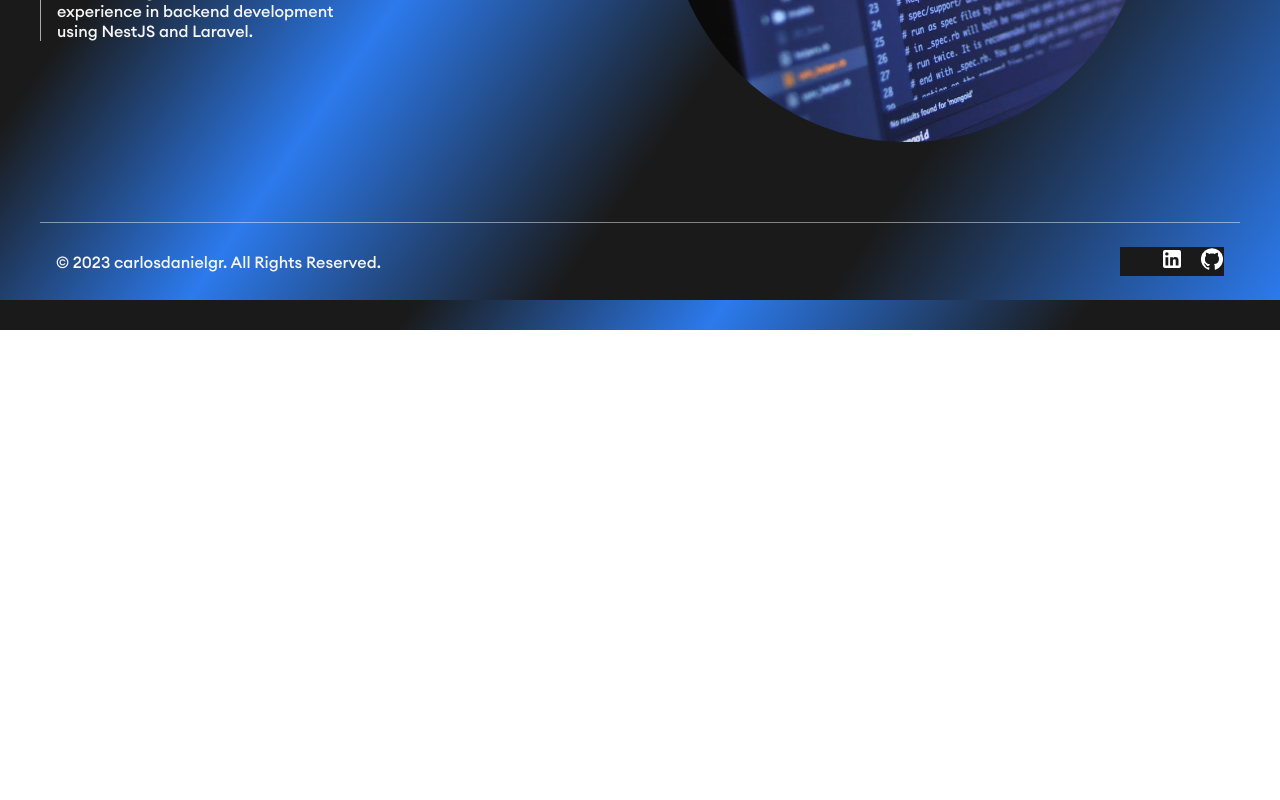
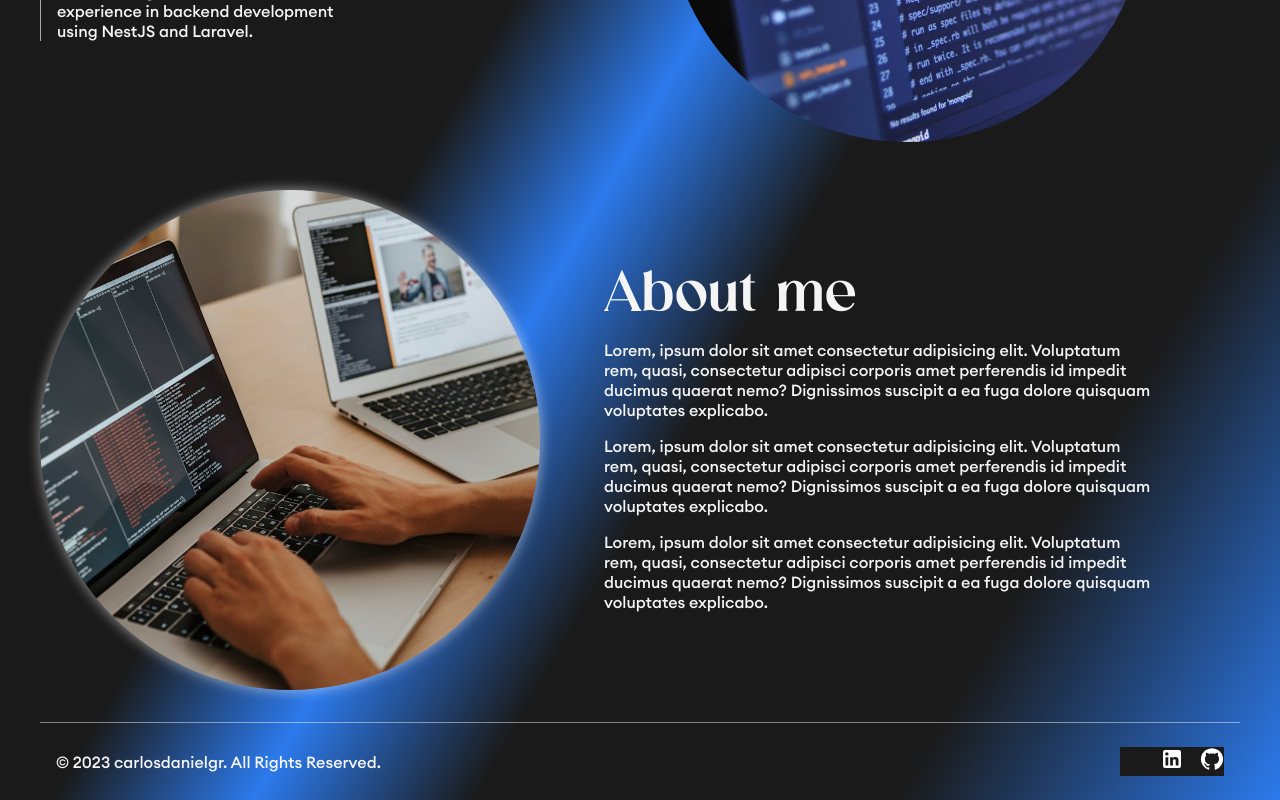
Before and after one commit to CarlosDanielGR/portfolio, a React (Vite) app: page / in a window 1280 px wide. Shown: the part 470-1270 px from the top of the page. Before the commit the page ends 800 px from the top, so only its background shows below. Built offline with nearby package versions, Linux system fonts and the light colour scheme.

Commit message:
About me component created

```diff
--- a/src/App.css
+++ b/src/App.css
@@ -3,11 +3,8 @@
   max-width: 1200px;
   margin: 0 auto;
 }
-.main-content-right {
-  margin-top: 1rem;
-}
 
-@media screen and (min-width: 900px) {
+/* @media screen and (min-width: 900px) {
   .main-content {
     display: flex;
     gap: 2rem;
@@ -21,4 +18,4 @@
   .main-content-right {
     flex-basis: 55%;
   }
-}
+} */
--- a/src/App.tsx
+++ b/src/App.tsx
@@ -5,6 +5,7 @@ import {
   Skill,
   Footer,
   Header,
+  AboutMe,
 } from "./layouts";
 import "./App.css";
 
@@ -13,9 +14,8 @@ function App() {
     <main className="main">
       <Header />
       <article className="main-content">
-        <section className="main-content-left">
-          <Presentation />
-        </section>
+        <Presentation />
+        <AboutMe />
         {/* <section className="main-content-right">
           <Skill />
           <Project />
--- a/src/index.css
+++ b/src/index.css
@@ -30,12 +30,12 @@ body {
   margin: 0;
   background: rgb(44, 122, 237);
   background: linear-gradient(
-    305deg,
+    300deg,
     rgba(44, 122, 237, 1) 0%,
-    rgba(26, 26, 26, 1) 25%,
+    rgba(26, 26, 26, 1) 19%,
     rgba(26, 26, 26, 1) 40%,
-    rgba(44, 122, 237, 1) 60%,
-    rgba(26, 26, 26, 1) 77%
+    rgba(44, 122, 237, 1) 51%,
+    rgba(26, 26, 26, 1) 61%
   );
   color: var(--cl-white);
   font-family: euclid;
@@ -52,3 +52,9 @@ figure {
 img {
   width: 100%;
 }
+
+@media screen and (max-width: 768px) {
+  * {
+    font-size: 14px;
+  }
+}
--- /dev/null
+++ b/src/layouts/about-me/About-Me.css
@@ -0,0 +1,36 @@
+.about-me {
+  display: flex;
+  flex-wrap: wrap;
+  align-items: center;
+  gap: 4rem;
+}
+
+.about-me-title {
+  font-family: porsha;
+  font-size: 4rem;
+  margin: 0;
+}
+
+.about-me-texts {
+  flex: 1;
+}
+
+.about-me-texts > p {
+  max-width: 550px;
+}
+
+.about-me-img {
+  display: none;
+  border-radius: 50%;
+  width: 500px;
+  height: 500px;
+  aspect-ratio: 400/400;
+  filter: drop-shadow(0px 0px 7px #ffffff91);
+  object-fit: cover;
+}
+
+@media screen and (min-width: 992px) {
+  .about-me-img {
+    display: block;
+  }
+}
--- /dev/null
+++ b/src/layouts/about-me/About-Me.tsx
@@ -0,0 +1,35 @@
+import "./About-Me.css";
+
+function AboutMe() {
+  return (
+    <section id="about-me" className="about-me">
+      <img
+        className="about-me-img"
+        src="./public/images/about-me.jpg"
+        alt="about-me"
+      />
+      <div className="about-me-texts">
+        <h3 className="about-me-title">About me</h3>
+        <p>
+          Lorem, ipsum dolor sit amet consectetur adipisicing elit. Voluptatum
+          rem, quasi, consectetur adipisci corporis amet perferendis id impedit
+          ducimus quaerat nemo? Dignissimos suscipit a ea fuga dolore quisquam
+          voluptates explicabo.
+        </p>
+        <p>
+          Lorem, ipsum dolor sit amet consectetur adipisicing elit. Voluptatum
+          rem, quasi, consectetur adipisci corporis amet perferendis id impedit
+          ducimus quaerat nemo? Dignissimos suscipit a ea fuga dolore quisquam
+          voluptates explicabo.
+        </p>
+        <p>
+          Lorem, ipsum dolor sit amet consectetur adipisicing elit. Voluptatum
+          rem, quasi, consectetur adipisci corporis amet perferendis id impedit
+          ducimus quaerat nemo? Dignissimos suscipit a ea fuga dolore quisquam
+          voluptates explicabo.
+        </p>
+      </div>
+    </section>
+  );
+}
+export default AboutMe;
--- a/src/layouts/index.ts
+++ b/src/layouts/index.ts
@@ -4,3 +4,4 @@ export * from "./employment";
 export * from "./skill";
 export * from "./footer";
 export * from "./header";
+export { default as AboutMe } from "./about-me/About-Me";
```
Also changed, not shown: public/images/about-me.jpg (added).
